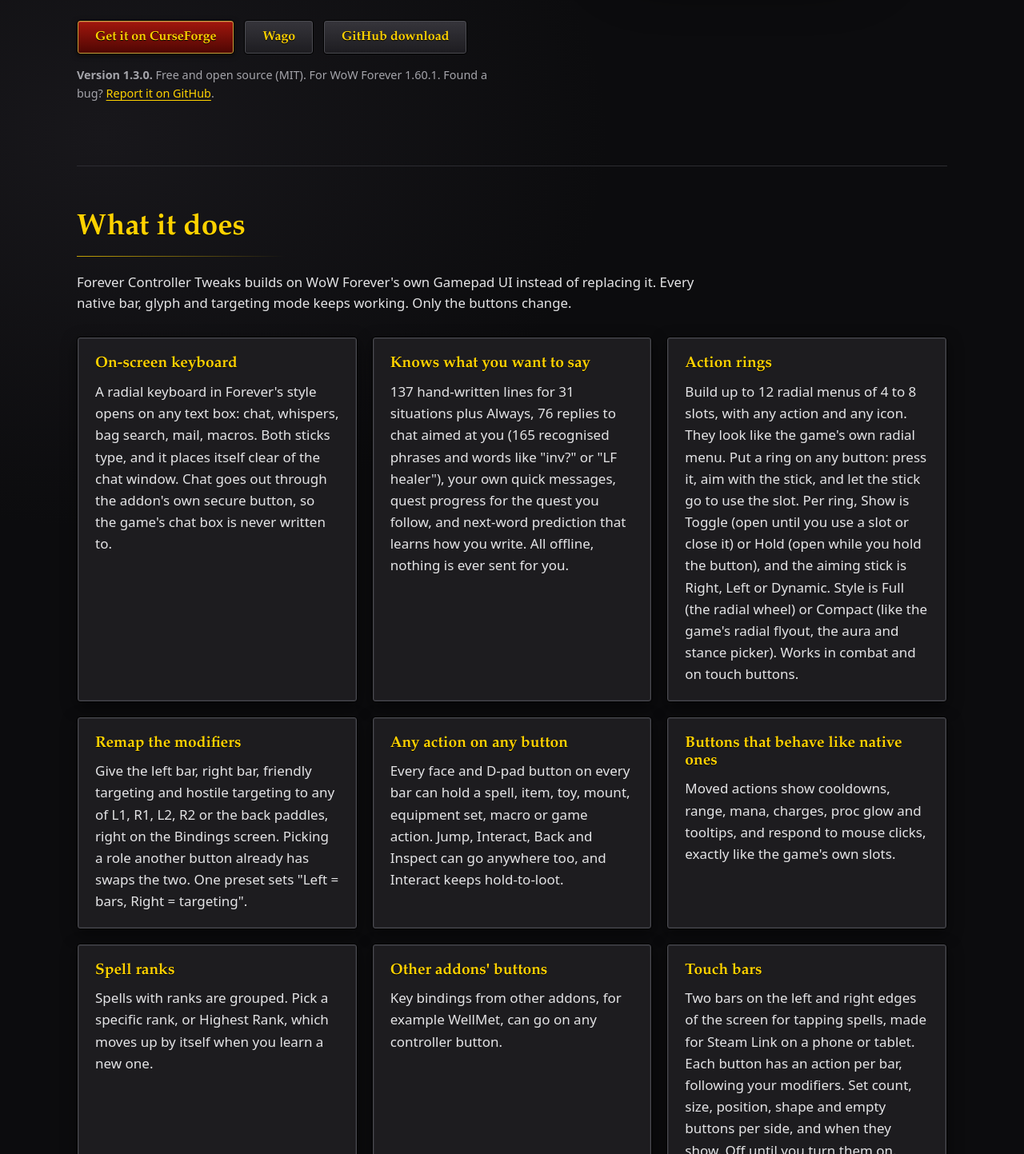
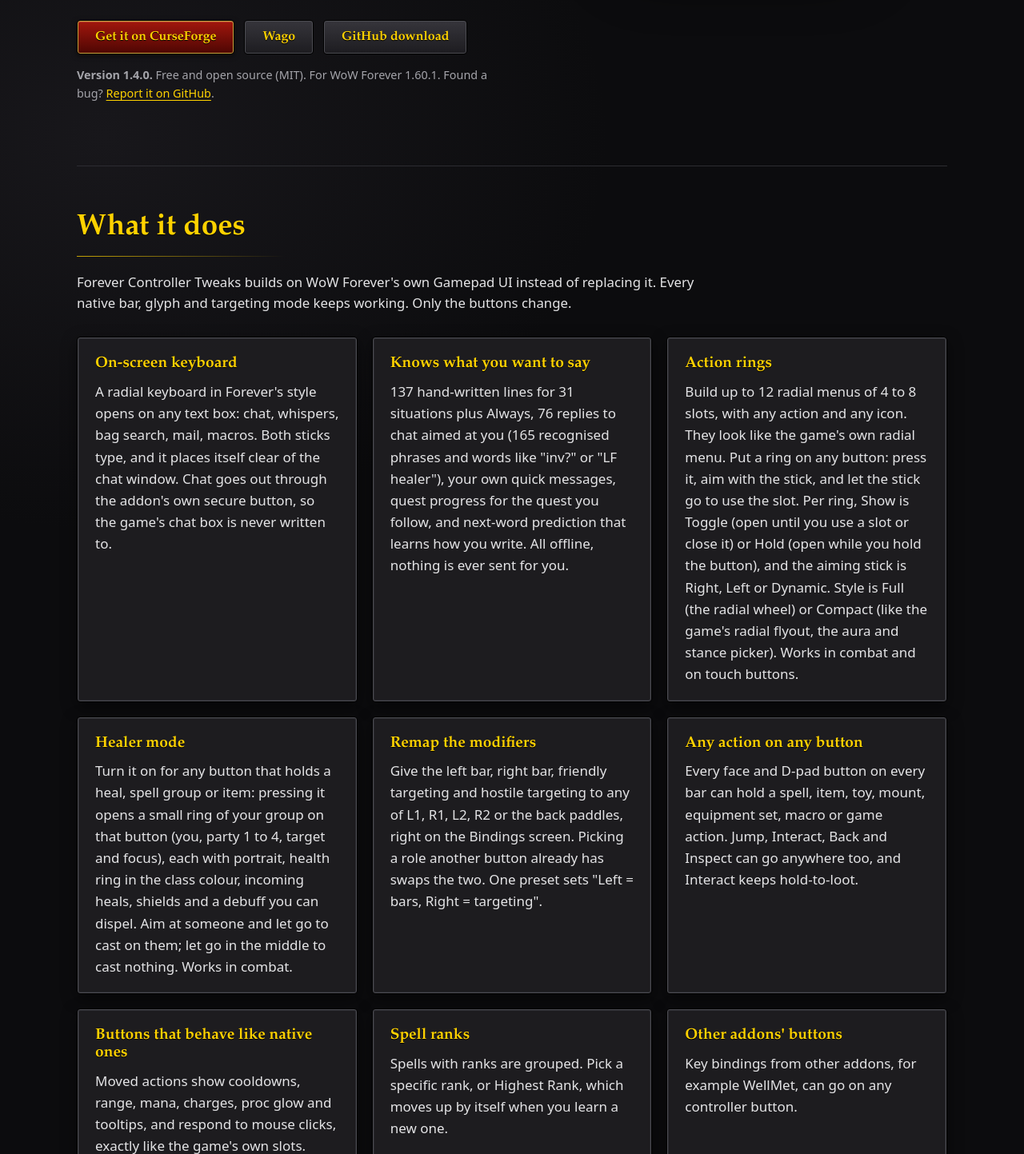
Before and after one commit to racha/forever-controller-tweaks, a plain HTML site: page site/index.html in a window 1280 px wide. Shown: the part 697-2140 px from the top of the page at 80% size. Drawn offline with Linux system fonts and the light colour scheme.

Commit message:
1.4.0: Healer mode

```diff
--- a/site/index.html
+++ b/site/index.html
@@ -61,7 +61,7 @@
 					<a class="button" href="https://github.com/racha/forever-controller-tweaks/releases">GitHub download</a>
 				</div>
 
-				<p class="small"><strong>Version 1.3.0.</strong> Free and open source (MIT). For WoW Forever 1.60.1. Found a bug? <a href="https://github.com/racha/forever-controller-tweaks/issues">Report it on GitHub</a>.</p>
+				<p class="small"><strong>Version 1.4.0.</strong> Free and open source (MIT). For WoW Forever 1.60.1. Found a bug? <a href="https://github.com/racha/forever-controller-tweaks/issues">Report it on GitHub</a>.</p>
 			</div>
 
 			<figure class="hero-logo">
@@ -91,50 +91,55 @@
 				</article>
 
 				<article class="card reveal" style="--delay: 0ms">
+					<h3>Healer mode</h3>
+					<p>Turn it on for any button that holds a heal, spell group or item: pressing it opens a small ring of your group on that button (you, party 1 to 4, target and focus), each with portrait, health ring in the class colour, incoming heals, shields and a debuff you can dispel. Aim at someone and let go to cast on them; let go in the middle to cast nothing. Works in combat.</p>
+				</article>
+
+				<article class="card reveal" style="--delay: 80ms">
 					<h3>Remap the modifiers</h3>
 					<p>Give the left bar, right bar, friendly targeting and hostile targeting to any of L1, R1, L2, R2 or the back paddles, right on the Bindings screen. Picking a role another button already has swaps the two. One preset sets "Left = bars, Right = targeting".</p>
 				</article>
 
-				<article class="card reveal" style="--delay: 80ms">
+				<article class="card reveal" style="--delay: 160ms">
 					<h3>Any action on any button</h3>
 					<p>Every face and D-pad button on every bar can hold a spell, item, toy, mount, equipment set, macro or game action. Jump, Interact, Back and Inspect can go anywhere too, and Interact keeps hold-to-loot.</p>
 				</article>
 
-				<article class="card reveal" style="--delay: 160ms">
+				<article class="card reveal" style="--delay: 0ms">
 					<h3>Buttons that behave like native ones</h3>
 					<p>Moved actions show cooldowns, range, mana, charges, proc glow and tooltips, and respond to mouse clicks, exactly like the game's own slots.</p>
 				</article>
 
-				<article class="card reveal" style="--delay: 0ms">
+				<article class="card reveal" style="--delay: 80ms">
 					<h3>Spell ranks</h3>
 					<p>Spells with ranks are grouped. Pick a specific rank, or Highest Rank, which moves up by itself when you learn a new one.</p>
 				</article>
 
-				<article class="card reveal" style="--delay: 80ms">
+				<article class="card reveal" style="--delay: 160ms">
 					<h3>Other addons' buttons</h3>
 					<p>Key bindings from other addons, for example WellMet, can go on any controller button.</p>
 				</article>
 
-				<article class="card reveal" style="--delay: 160ms">
+				<article class="card reveal" style="--delay: 0ms">
 					<h3>Touch bars</h3>
 					<p>Two bars on the left and right edges of the screen for tapping spells, made for Steam Link on a phone or tablet. Each button has an action per bar, following your modifiers. Set count, size, position, shape and empty buttons per side, and when they show. Off until you turn them on.</p>
 				</article>
 
-				<article class="card reveal" style="--delay: 0ms">
+				<article class="card reveal" style="--delay: 80ms">
 					<h3>Glyphs that match</h3>
 					<p>The bar hints, class prompts, targeting markers and on-screen legend show the buttons you actually press, in Xbox, PlayStation or Nintendo style.</p>
 				</article>
 
-				<article class="card reveal" style="--delay: 80ms">
+				<article class="card reveal" style="--delay: 160ms">
 					<h3>Any controller</h3>
 					<p>If the game doesn't recognise your pad, pick PlayStation, Xbox or Switch layout from a card, or press each button once to teach it. On Steam Link, Xbox is suggested.</p>
 				</article>
 
-				<article class="card reveal" style="--delay: 160ms">
+				<article class="card reveal" style="--delay: 0ms">
 					<h3>Controller-first settings</h3>
 					<p>Five tabs (Bindings, Touch, Keyboard, Rings and Tweaks) in Forever's own look, driven entirely with the D-pad, with the controller drawn in the middle so you see which button you're editing. Triangle opens More on every screen.</p>
 				</article>
-				<article class="card reveal" style="--delay: 0ms">
+				<article class="card reveal" style="--delay: 80ms">
 					<h3>Tweaks <span class="tag ok">New</span></h3>
 					<p>Small conveniences, each off until you turn it on: sort bags, sell junk, repair, buy a full stack, skip one-option NPC talk, learn all at the trainer, open all mail, fast loot, upgrade arrows, accept friend and guild invites, whisper alerts, controller rumble on events, the light bar colour and a battery button on the minimap. Plus picker actions such as Best healing potion, Mark next and Peek map.</p>
 				</article>
```
Also changed, not shown: 19 other files.
